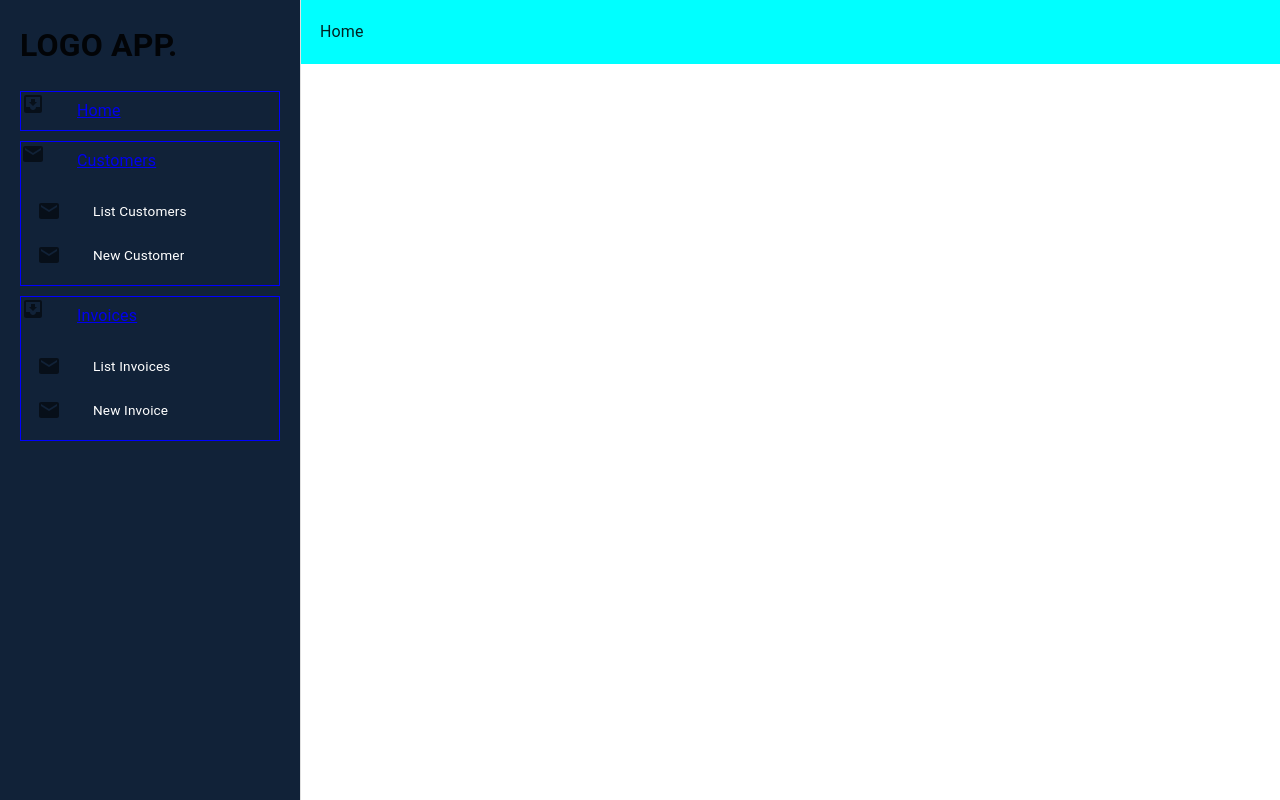
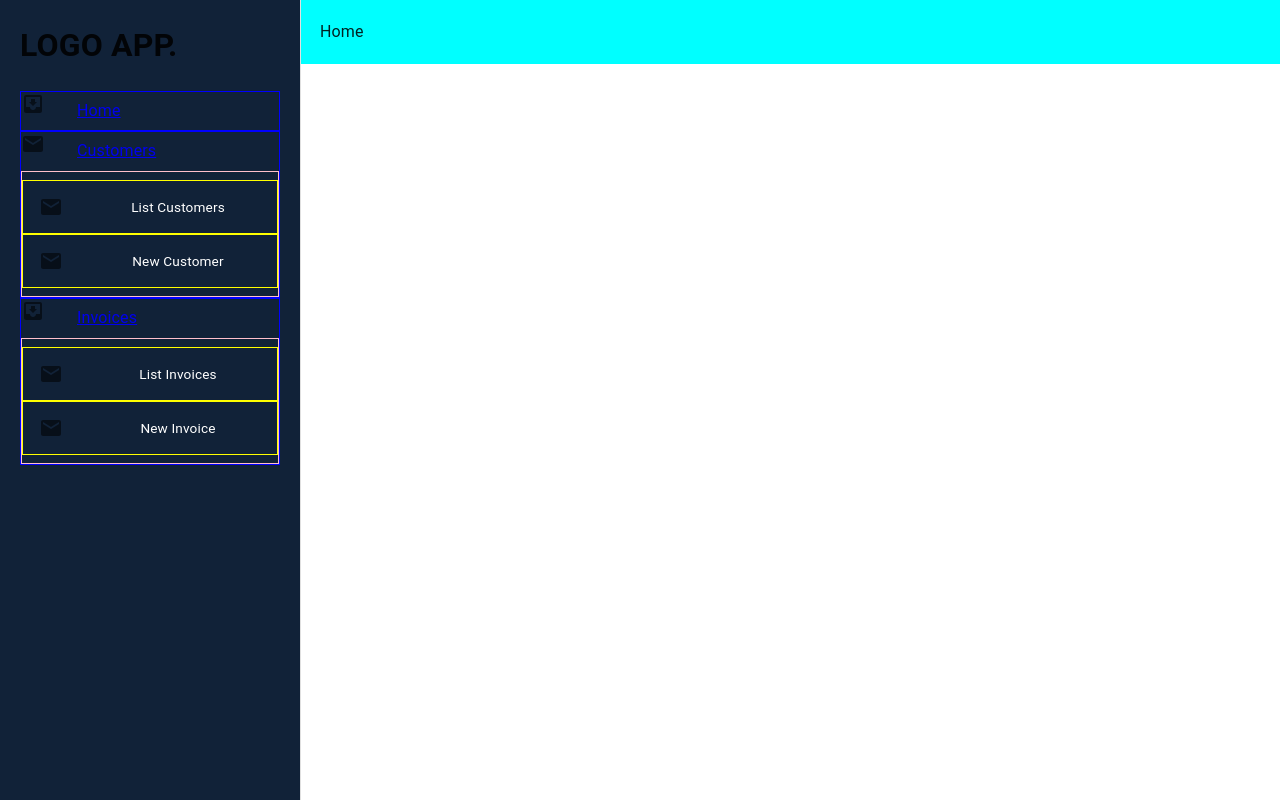
Before and after one commit to hsouiti/client-tracking-nodejs-react, a React (Create React App) app in the folder client/: page / in a window 1280 px wide. Built offline with nearby package versions, Linux system fonts and the light colour scheme.

Commit message:
working on the sidebar styles...

```diff
--- a/client/src/components/sidebar/SideBar.tsx
+++ b/client/src/components/sidebar/SideBar.tsx
@@ -45,18 +45,8 @@ const SideBar = () => {
                               </Typography>
                             {
                               el.subLinks && (
-                                <List className={styles.sublinksList}>
-                                  {
-                                    el.subLinks?.map(item => {
-                                      return (
-                                        // TODO: Extract to a new component <LinkSideBar />
-
-                                        <SideBarLink {...item} />
-
-
-                                      )
-                                    })
-                                  }
+                                <List classes={{root: styles.sublinksList}}>
+                                  {el.subLinks?.map(item => <SideBarLink key={item.name} {...item} />)}
                                 </List>
                               )
                             }
--- a/client/src/components/sidebar/SideBarLink.tsx
+++ b/client/src/components/sidebar/SideBarLink.tsx
@@ -1,7 +1,7 @@
 import React from 'react'
 
 import { NavLink } from 'react-router-dom'
-import {ListItem, ListItemIcon, Typography} from '@mui/material'
+import {ListItem,ListItemText, ListItemIcon, Typography} from '@mui/material'
 
 import useStyles from './sidebarLinkStyles'
 
@@ -9,10 +9,9 @@ const SideBarLink = ({...item}) => {
     const styles = useStyles()
 console.log('styles', styles)
     return (
-            <ListItem
-                key={item.name}
-                classes={{ root: styles.item}}>
-                 <ListItemIcon>{item.icon}</ListItemIcon>
+        <ListItem  key={item.name} classes={{ root: styles.item}}>
+            <ListItemIcon>{item.icon}</ListItemIcon>
+            <ListItemText>
                 <Typography
                     variant='subtitle1'
                     align='center'
@@ -22,14 +21,14 @@ console.log('styles', styles)
                     <NavLink
                     exact
                     to={item.path}
-                 className={styles.navLink}
-                  activeClassName={styles.selected}
+                        className={styles.navLink}
+                        activeClassName={styles.selected}
                     >
                         {item.name}
-
                     </NavLink>
                 </Typography>
-            </ListItem>
+            </ListItemText>
+        </ListItem>
 
     )
 }
--- a/client/src/components/sidebar/sidebarLinkStyles.tsx
+++ b/client/src/components/sidebar/sidebarLinkStyles.tsx
@@ -7,17 +7,19 @@ export default makeStyles({
         color: 'white',
         border: '1px solid yellow',
         backgroundColor: 'purple',
+        padding:0
     },
     item: {
-        paddingTop: 3,
-        paddingBottom: 3 ,
+        border: '1px solid yellow',
+        padding: 0
     },
     navLink: {
         textDecoration: 'none',
         color: 'white',
         fontWeight: 'normal',
         margin:0,
-        fontSize: '.85rem'
+        fontSize: '.85rem',
+        padding: 0,
     },
     selected: {
         textDecoration: 'underline'
--- a/client/src/components/sidebar/sidebarStyles.tsx
+++ b/client/src/components/sidebar/sidebarStyles.tsx
@@ -13,10 +13,10 @@ export default makeStyles({
     sideBarElement: {
         border: '1px solid blue',
         color:'white',
-         marginBottom: 10
     },
     sublinksList: {
-        color: 'white'
+        border: '1px solid pink',
+        padding:0,
     },
     sublinksListItem: {
         backgroundColor: 'red',
```
